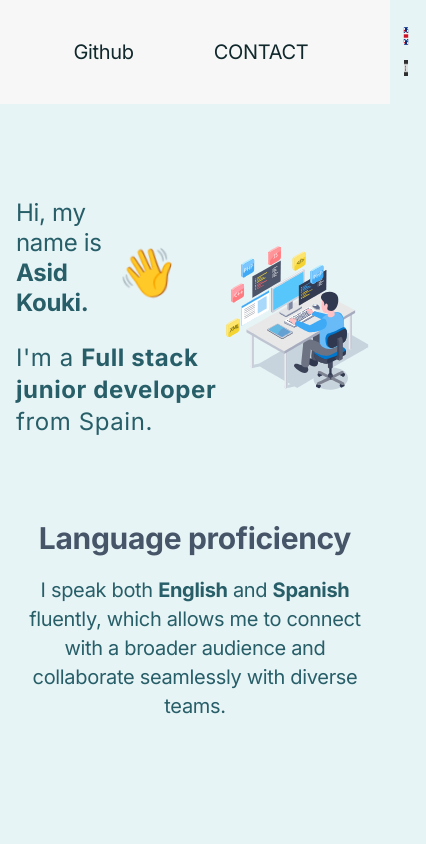
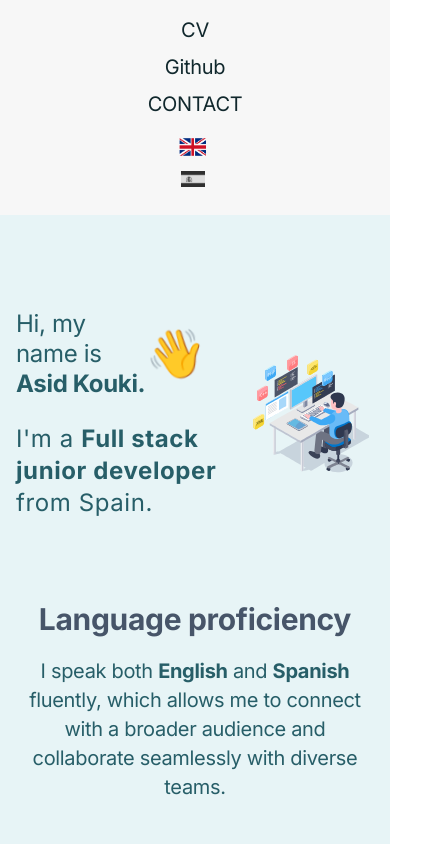
Before and after one commit to sidodam/my-website, a Next.js app: page / in a window 390 px wide. Shown: the top 844 px of the page, 426 px wide, since content can reach past the window. Built offline with nearby package versions, Linux system fonts and the light colour scheme.

Commit message:
fixed responsiveness

```diff
--- a/app/components/Navmenu.tsx
+++ b/app/components/Navmenu.tsx
@@ -35,7 +35,7 @@ const Navmenu = () => {
           <Logo></Logo>
         </div>
 
-        <div className=" flex gap-20 items-center ">
+        <div className=" flex flex-col md:flex-row gap-2 md:gap-10 items-center">
           <li className=" text-lg cursor-pointer">
             <Link
               href={pdfUrls[lang.currentLang]}
--- a/app/page.tsx
+++ b/app/page.tsx
@@ -72,8 +72,7 @@ const page = () => {
     es: {
       profession: (
         <>
-          Soy un <strong>desarrollador Full Stack junior completa</strong> de
-          España.{" "}
+          Soy un <strong>desarrollador Full Stack junior</strong> de España.{" "}
         </>
       ),
 
@@ -115,7 +114,8 @@ const page = () => {
               {lang.currentLang === "en"
                 ? "Hi, my name is"
                 : "Hola, mi nombre es"}{" "}
-              <br></br> <strong>Asid Kouki.</strong>
+              <br></br>{" "}
+              <strong className="whitespace-nowrap">Asid Kouki.</strong>
             </h1>
 
             <motion.span
```
